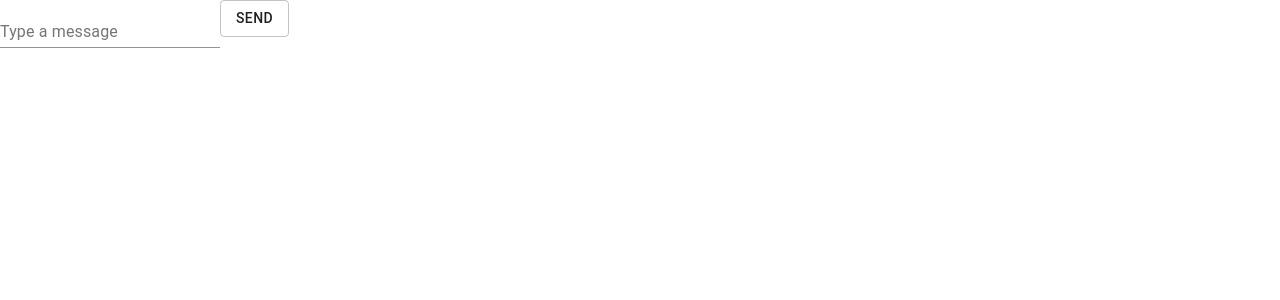
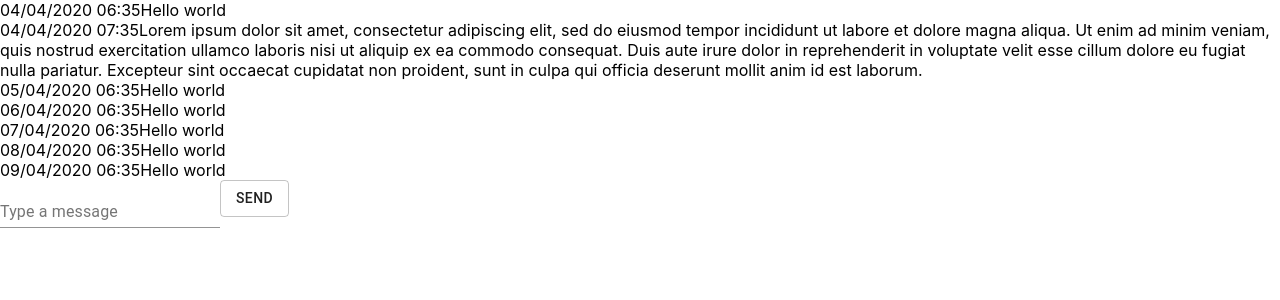
Before and after one commit to Claire-Couppie/chat-app, a React (Create React App) app: page / in a window 1280 px wide. Shown: the top 300 px of the page. Built offline with nearby package versions, Linux system fonts and the light colour scheme.

Commit message:
MessageList:Add a fake message list

```diff
--- a/package.json
+++ b/package.json
@@ -7,6 +7,7 @@
     "@testing-library/jest-dom": "^4.2.4",
     "@testing-library/react": "^9.5.0",
     "@testing-library/user-event": "^7.2.1",
+    "moment": "^2.24.0",
     "react": "^16.13.1",
     "react-dom": "^16.13.1",
     "react-scripts": "3.4.1"
--- /dev/null
+++ b/src/components/Message.js
@@ -0,0 +1,19 @@
+import React from 'react';
+import PropTypes from 'prop-types';
+import moment from 'moment';
+
+const Message = ({date, content}) => {
+  return (
+      <div>
+        {moment(date).format('DD/MM/YYYY hh:mm')}
+        {content}
+      </div>
+  )
+}
+
+Message.propTypes = {
+  content: PropTypes.string.isRequired,
+  date: PropTypes.string.isRequired,
+};
+
+export default Message;
--- a/src/components/MessageList.js
+++ b/src/components/MessageList.js
@@ -1,7 +1,42 @@
 import React from 'react';
+import Message from './Message';
+
+const fakeMessageList = [
+    {
+        date: '2020-04-04T10:35:24-08:00',
+        content: 'Hello world',
+    },
+    {
+        date: '2020-04-04T11:35:24-08:00',
+        content: 'Lorem ipsum dolor sit amet, consectetur adipiscing elit, sed do eiusmod tempor incididunt ut labore et dolore magna aliqua. Ut enim ad minim veniam, quis nostrud exercitation ullamco laboris nisi ut aliquip ex ea commodo consequat. Duis aute irure dolor in reprehenderit in voluptate velit esse cillum dolore eu fugiat nulla pariatur. Excepteur sint occaecat cupidatat non proident, sunt in culpa qui officia deserunt mollit anim id est laborum.',
+    },
+    {
+        date: '2020-04-05T10:35:24-08:00',
+        content: 'Hello world',
+    },
+    {
+        date: '2020-04-06T10:35:24-08:00',
+        content: 'Hello world',
+    },
+    {
+        date: '2020-04-07T10:35:24-08:00',
+        content: 'Hello world',
+    },
+    {
+        date: '2020-04-08T10:35:24-08:00',
+        content: 'Hello world',
+    },
+    {
+        date: '2020-04-09T10:35:24-08:00',
+        content: 'Hello world',
+    },
+]
 
 const MessageList = () => {
-  return <div />
+  return fakeMessageList.map((message)=>{
+      return <Message key={message.date} date={message.date} content={message.content} />;
+    }
+  );
 }
 
 export default MessageList;
```
Also changed, not shown: 1 other file (tests, documents, lock files or other folders).
